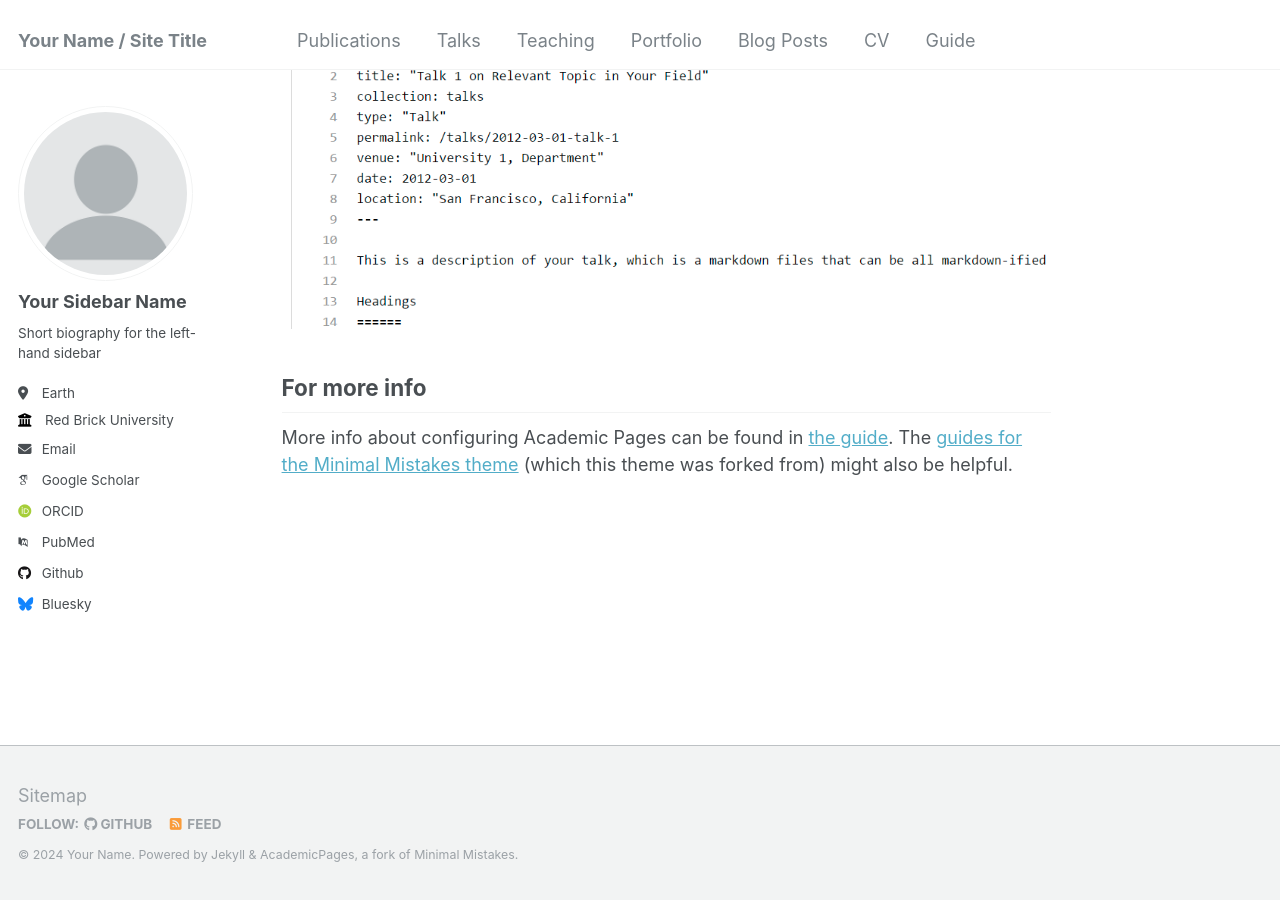
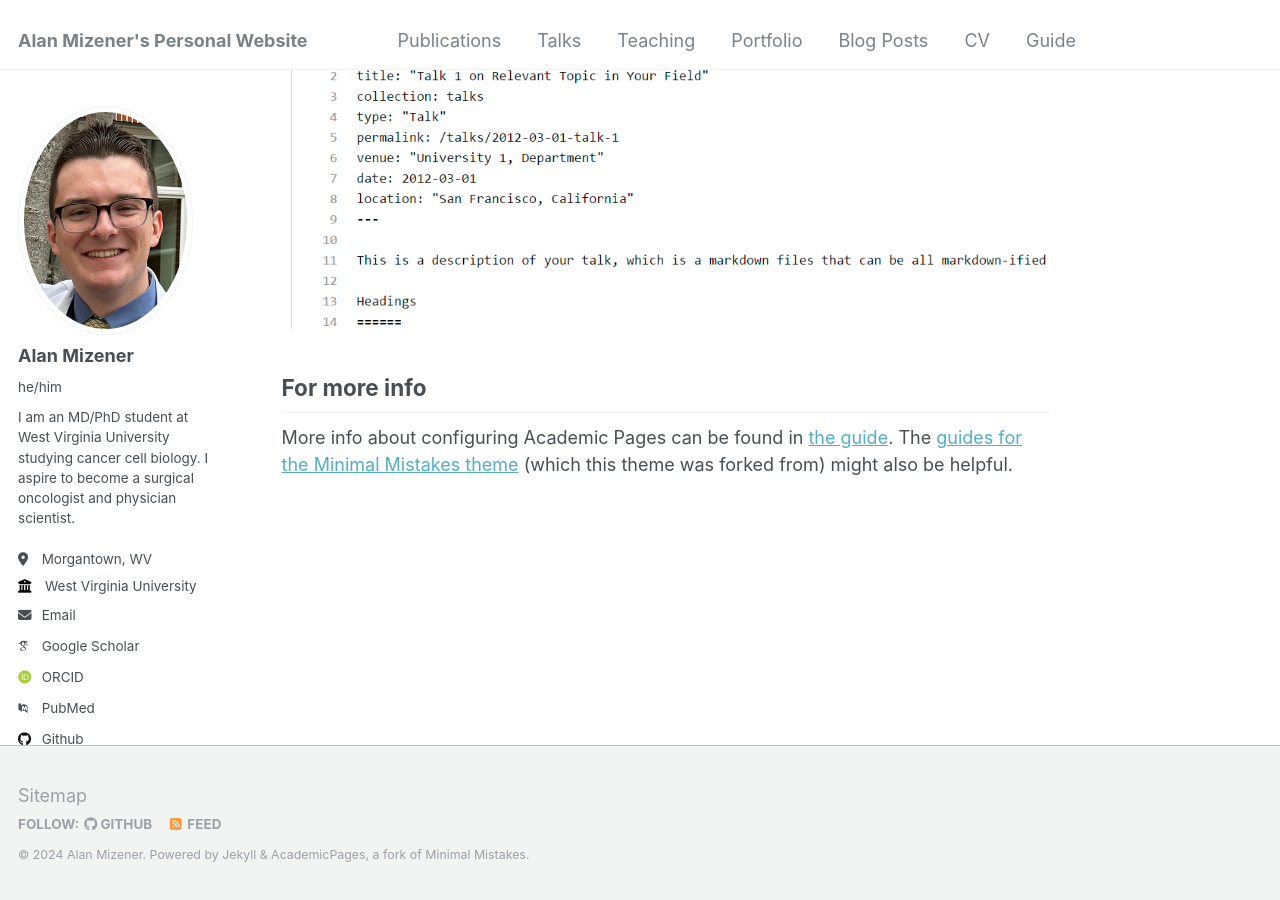
Before and after one commit to admizener/admizener.github.io, a Jekyll site: the page built from _pages/about.md, in a window 1280 px wide and 900 px high, scrolled down 2660 px. Built offline with Jekyll 4.4.1, drawn with Linux system fonts in a browser that asks for light colours; some web fonts are replaced.

Commit message:
Updated sitewide personal information.

```diff
--- a/_config.yml
+++ b/_config.yml
@@ -8,47 +8,47 @@
 
 # Basic Site Settings
 locale                   : "en-US"
-title                    : "Your Name / Site Title"
-title_separator          : "-"
-name                     : &name "Your Name"
-description              : &description "personal description"
-url                      : https://academicpages.github.io # the base hostname & protocol for your site e.g. "https://mmistakes.github.io"
+title                    : "Alan Mizener's Personal Website"
+title_separator          : ""
+name                     : &name "Alan Mizener"
+description              : &description "MD/PhD Student at West Virginia University"
+url                      : https://admizener.github.io # the base hostname & protocol for your site e.g. "https://mmistakes.github.io"
 baseurl                  : "" # the subpath of your site, e.g. "/blog"
-repository               : "academicpages/academicpages.github.io"
+repository               : "admizener/admizener.github.io"
 
 # Site Author - The following control what appear as part of the author content on the side bar.
 #               If a field is blank the icon and link will not appear, otherwise it will be shown.
 #               Additional customization can be done by editing /_includes/author-profile.html
 author:
   # Biographic information
-  avatar           : "profile.png"
-  name             : "Your Sidebar Name"
-  pronouns         : # example: "she/her"
-  bio              : "Short biography for the left-hand sidebar"
-  location         : "Earth"
-  employer         : "Red Brick University"
+  avatar           : "Alan_Mizener.jpeg"
+  name             : "Alan Mizener"
+  pronouns         : "he/him"
+  bio              : "I am an MD/PhD student at West Virginia University studying cancer cell biology. I aspire to become a surgical oncologist and physician scientist."
+  location         : "Morgantown, WV"
+  employer         : "West Virginia University"
   uri              : # URL
-  email            : "none@example.org"
+  email            : "adm0049@mix.wvu.edu"
 
   # Academic websites
   arxiv            : # URL - Update with the correct link to your profile
-  googlescholar    : "https://scholar.google.com/citations?user=PS_CX0AAAAAJ"
+  googlescholar    : "https://scholar.google.com/citations?user=wuORO7cAAAAJ&hl=en"
   impactstory      : # URL
-  orcid            : "http://orcid.org/yourorcidurl"
+  orcid            : "https://orcid.org/0009-0000-6461-7024"
   semantic         : # URL
-  pubmed           : "https://www.ncbi.nlm.nih.gov/pubmed/?term=john+snow"
+  pubmed           : "https://www.ncbi.nlm.nih.gov/myncbi/alan.mizener.1/bibliography/public/"
   researchgate     : # URL
 
   # Repositories and software development
   bitbucket        : # Username - Update with your username on the site
   codepen          : # Username
   dribbble         : # Username
-  github           : "academicpages"
+  github           : "admizener"
   kaggle           : # Username
   stackoverflow    : # User number or user number and name (i.e., use "1" or "1/jeff-atwood")
 
   # Social media
-  bluesky          : "bsky.app" # Replace this with you Bluesky username
+  bluesky          : # Replace this with you Bluesky username
   facebook         : # Username
   flickr           : # Username
   foursquare       : # Username
```
Also changed, not shown: images/Alan_Mizener.jpeg (added), images/profile.png (deleted), 2 other files.
